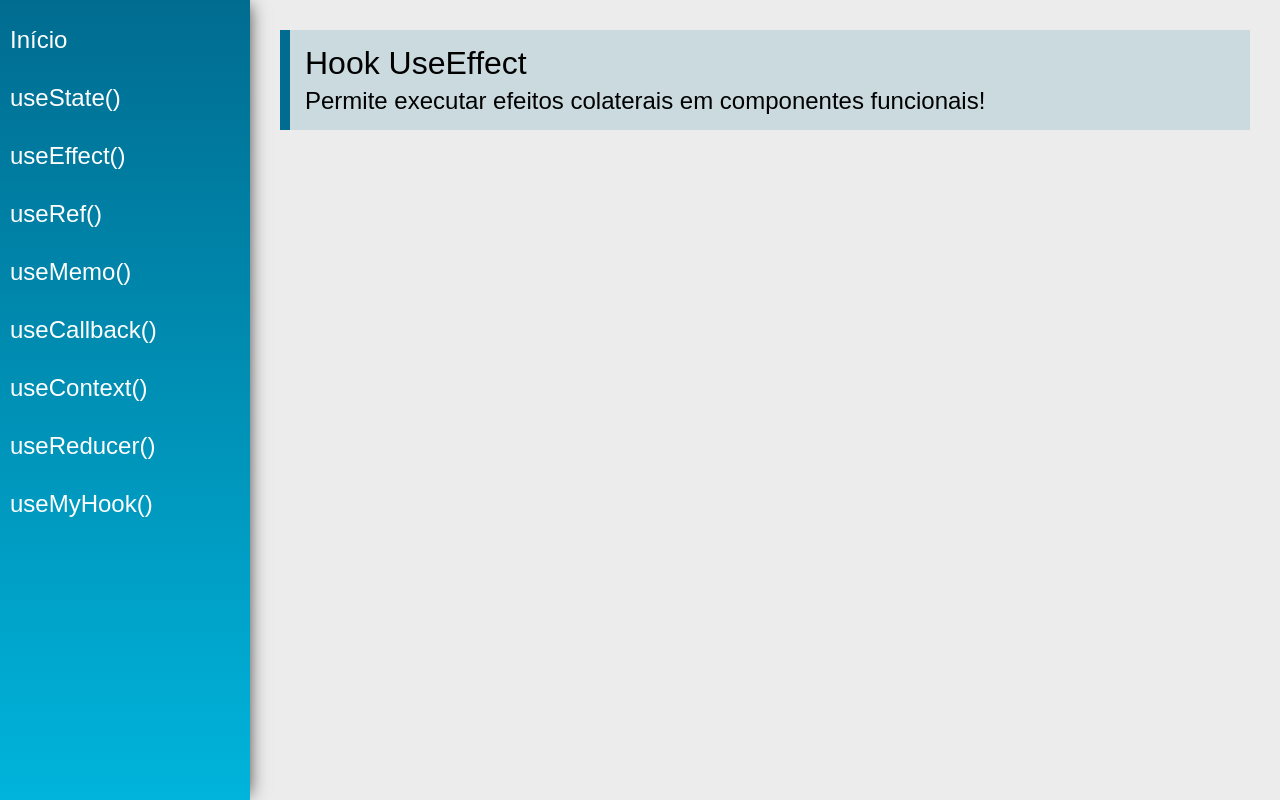
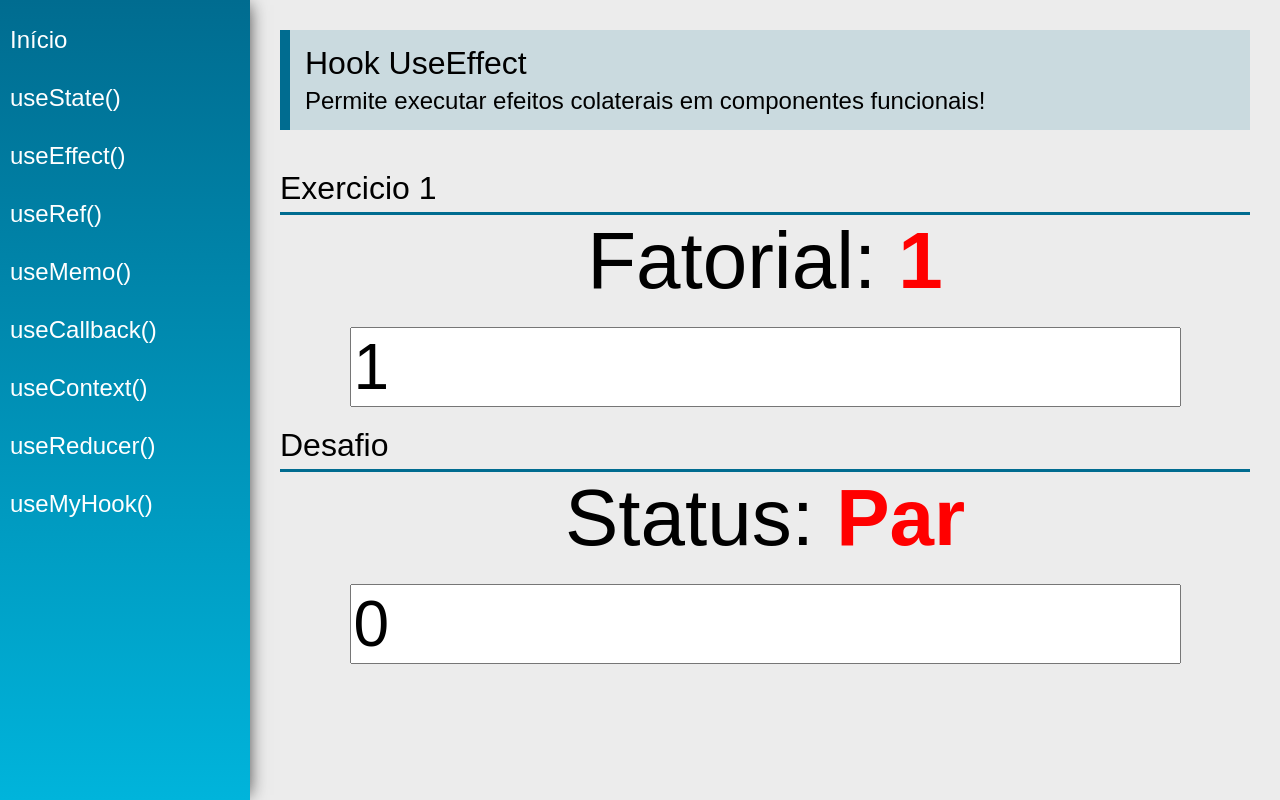
Before and after one commit to Guilherme-Castello-Clear/react-hooks, a React (Create React App) app: page /useEffect in a window 1280 px wide. Built offline with nearby package versions, Linux system fonts and the light colour scheme.

Commit message:
Feat: Added useEffect

```diff
--- a/src/views/examples/UseEffect.jsx
+++ b/src/views/examples/UseEffect.jsx
@@ -1,15 +1,72 @@
-import React from 'react'
+import React, { useEffect, useState } from 'react'
 import PageTitle from '../../components/layout/PageTitle'
+import SectionTitle from '../../components/layout/SectionTitle'
+
+
+
 
 const UseEffect = (props) => {
+
+    const [number, setNumber] = useState(1)
+    const [fatorial, setFatorial] = useState(1)
+    const [status, setParImpar] = useState('')
+    const [value, setValue] = useState(0)
+
+
+    function calcFatorial(num){
+
+        const n = parseInt(num)
+
+        if( n < 0 ) return -1
+        if(n === 0) return 1
+        return calcFatorial(n - 1) * n
+    }
+
+    useEffect(function(){
+        setFatorial(calcFatorial(number))
+    }, [number])
+
+    useEffect(function(){
+        if(fatorial >= 100000){
+            document.title = 'Eita!'
+        }
+    }, [fatorial])
+
+
+    useEffect(function(){
+        let flag
+        if(value % 2 === 0) flag = 'Par'
+        else flag = 'Impar'
+        setParImpar(flag)
+    }, [value])
+
     return (
         <div className="UseEffect">
             <PageTitle
                 title="Hook UseEffect"
                 subtitle="Permite executar efeitos colaterais em componentes funcionais!"
             />
+            <SectionTitle title='Exercicio 1'></SectionTitle>
+            <div className="center">
+                <div>
+                    <span className="text">Fatorial: </span>
+                    <span className="text red">{fatorial === -1 ? 'Não existe' : fatorial}</span>
+                </div>
+                <input type="number" className="input" value={number} onChange={e => {setNumber(e.target.value)}}/>
+            </div>
+            <SectionTitle title='Desafio'></SectionTitle>
+            <div className="center">
+                <div>
+                    <span className="text">Status: </span>
+                    <span className="text red">{status}</span>
+                </div>
+                <input type="number" className="input" value={value} onChange={e => setValue(e.target.value)}/>
+            </div>
+
         </div>
     )
 }
 
+
+
 export default UseEffect
```
